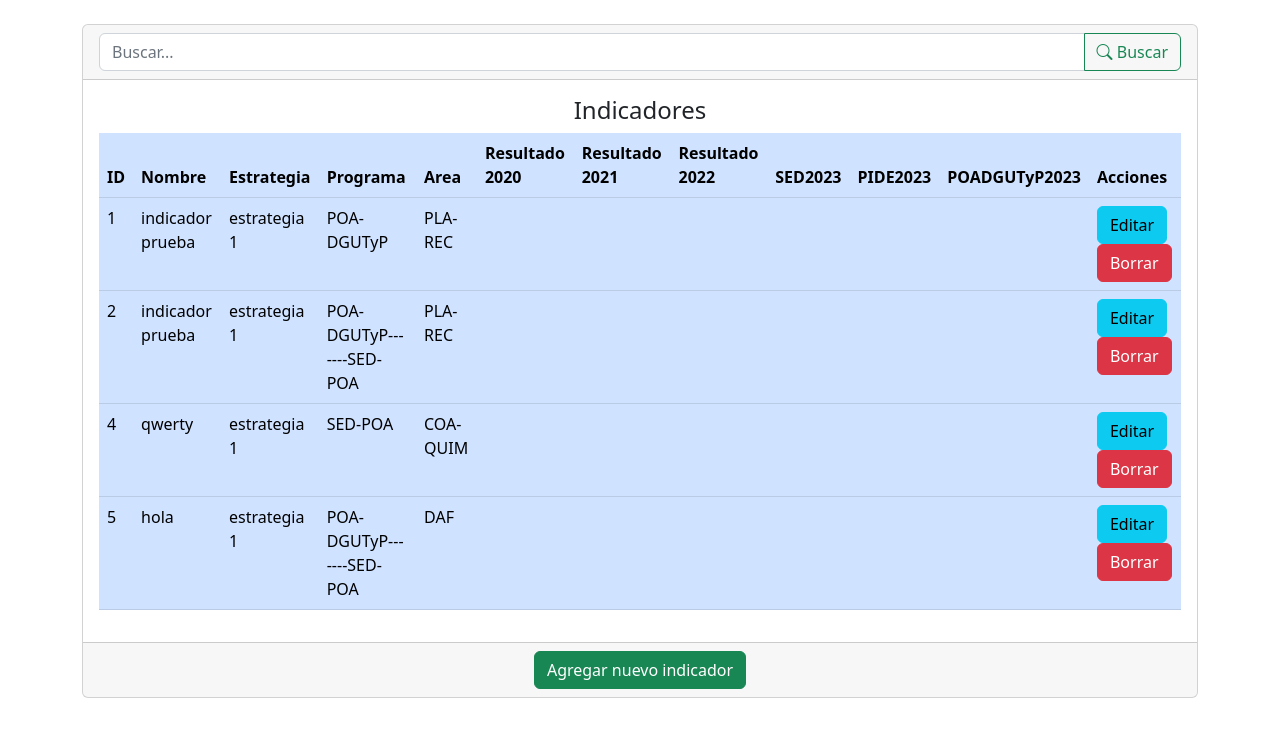
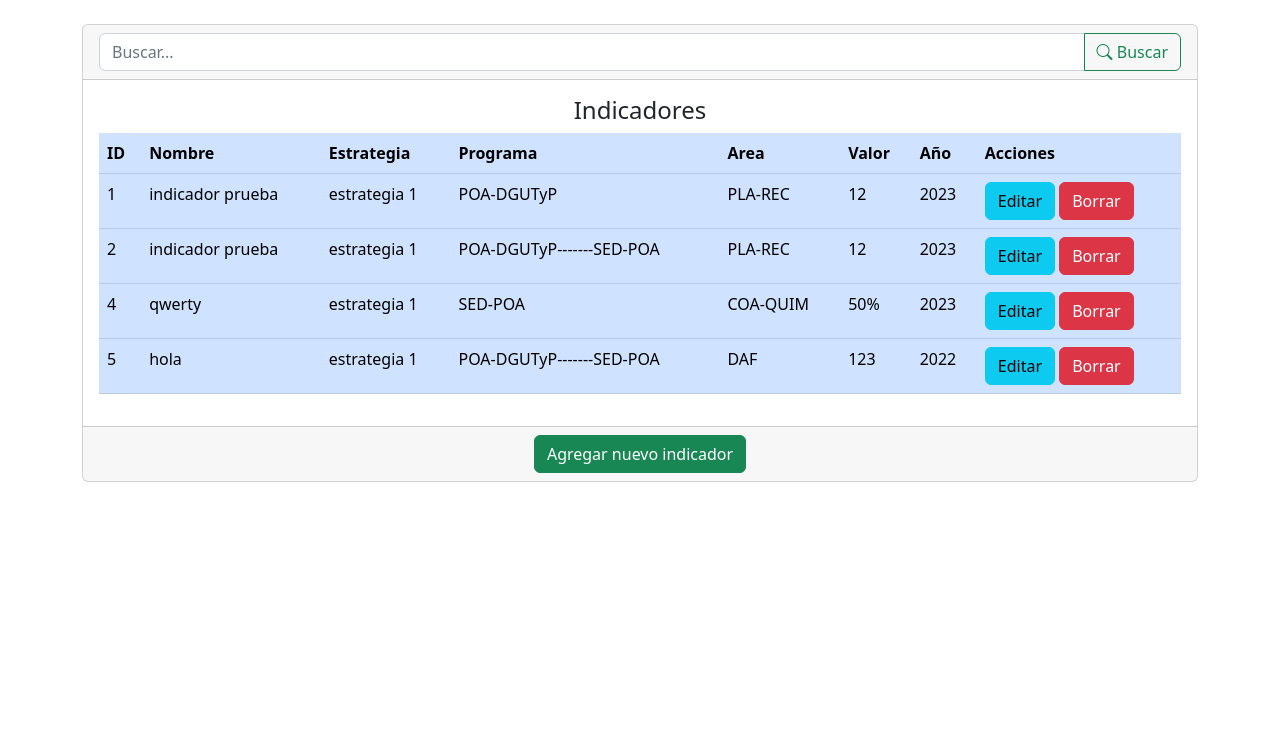
Before and after one commit to AzucenaCollazo/PIDEyPOA, a Django app: page /indicadores in a window 1280 px wide. Shown: the part 56-800 px from the top of the page. Run offline with Django 4.2, Linux system fonts and the light colour scheme; data comes from the database, SQL or seed files in the repository.

Commit message:
Add files via upload

```diff
--- a/pideypoa/IPOEF/models.py
+++ b/pideypoa/IPOEF/models.py
@@ -35,12 +35,8 @@ class indicadores(models.Model):
     estrategia = models.ForeignKey( estrategias, on_delete=models.CASCADE)
     programa = models.ForeignKey( programas, on_delete=models.CASCADE)
     area = models.ForeignKey( areas, on_delete=models.CASCADE)
-    Resultado2020 = models.CharField( max_length=254, verbose_name='Resultado2020')
-    Resultado2021 = models.CharField( max_length=254, verbose_name='Resultado2021')
-    Resultado2022 = models.CharField( max_length=254, verbose_name='Resultado2022')
-    SED2023 = models.CharField( max_length=254, verbose_name='SED2023')
-    PIDE2023 = models.CharField( max_length=254, verbose_name='PIDE2023')
-    POADGUTyP2023 = models.CharField( max_length=254, verbose_name='POADGUTyP2023')
+    valor = models.CharField( max_length=254, verbose_name='Valor')
+    año = models.IntegerField(verbose_name='Año')
     fecha_creacion = models.DateTimeField(auto_now_add=True)
     fecha_actualizacion = models.DateTimeField(auto_now=True)
 
--- a/pideypoa/IPOEF/templates/indicadores/index.html
+++ b/pideypoa/IPOEF/templates/indicadores/index.html
@@ -24,12 +24,8 @@
                         <th scope="col">Estrategia</th>
                         <th scope="col">Programa</th>
                         <th scope="col">Area</th>
-                        <th scope="col">Resultado 2020</th>
-                        <th scope="col">Resultado 2021</th>
-                        <th scope="col">Resultado 2022</th>
-                        <th scope="col">SED2023</th>
-                        <th scope="col">PIDE2023</th>
-                        <th scope="col">POADGUTyP2023</th>
+                        <th scope="col">Valor</th>
+                        <th scope="col">Año</th>
                         <th scope="col">Acciones</th>
                     </tr>
                 </thead>
@@ -41,12 +37,8 @@
                             <td>{{indicadores.estrategia}}</td>
                             <td>{{indicadores.programa}}</td>
                             <td>{{indicadores.area}}</td>
-                            <td>{{indicadores.Resultado2020}}</td>
-                            <td>{{indicadores.Resultado2021}}</td>
-                            <td>{{indicadores.Resultado2022}}</td>
-                            <td>{{indicadores.SED2023}}</td>
-                            <td>{{indicadores.PIDE2023}}</td>
-                            <td>{{indicadores.POADGUTyP2023}}</td>
+                            <td>{{indicadores.valor}}</td>
+                            <td>{{indicadores.año}}</td>
                             <td>
                                 <a name="" id="" class="btn btn-info" href="{% url 'editarindicador' indicadores.id %}" role="button">Editar</a>
                                 <a name="" id="" class="btn btn-danger" href="{% url 'eliminarindicador' indicadores.id %}" role="button">Borrar</a>
```
Also changed, not shown: pideypoa/IPOEF/templates/indicadores/form.html (+2 -14 lines), pideypoa/IPOEF/migrations/0001_initial.py (added), pideypoa/IPOEF/migrations/0002_rename_area_indicadores_area.py (added), pideypoa/IPOEF/migrations/0003_rename_area_indicadores_area.py (added).
